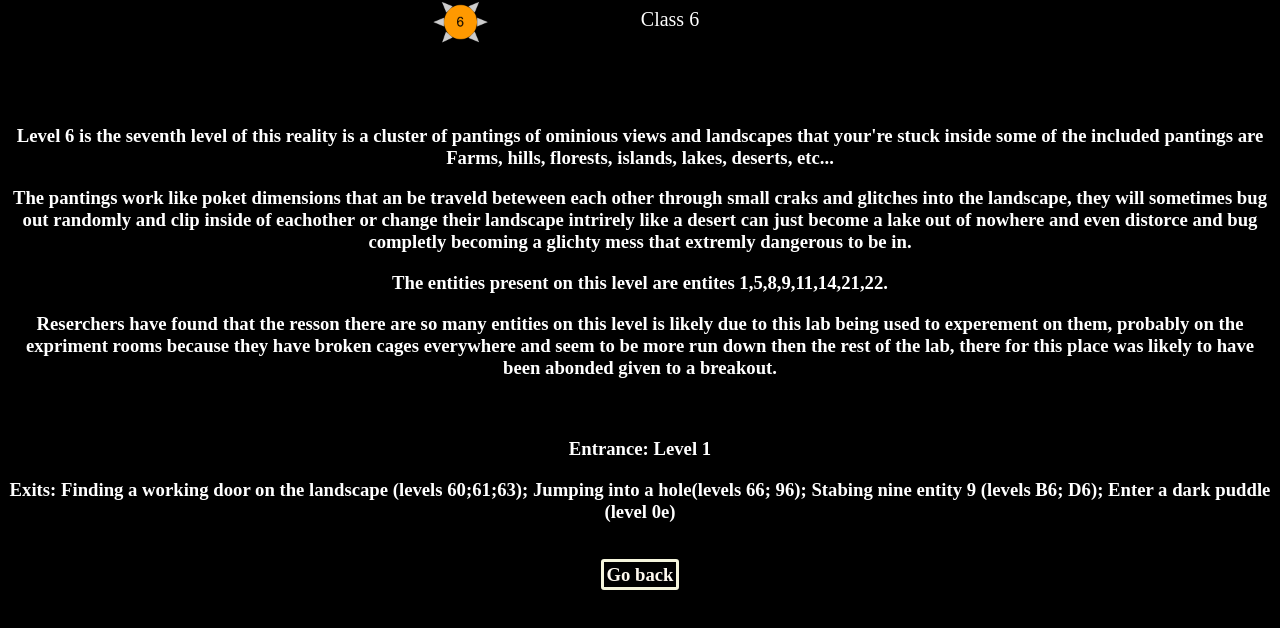
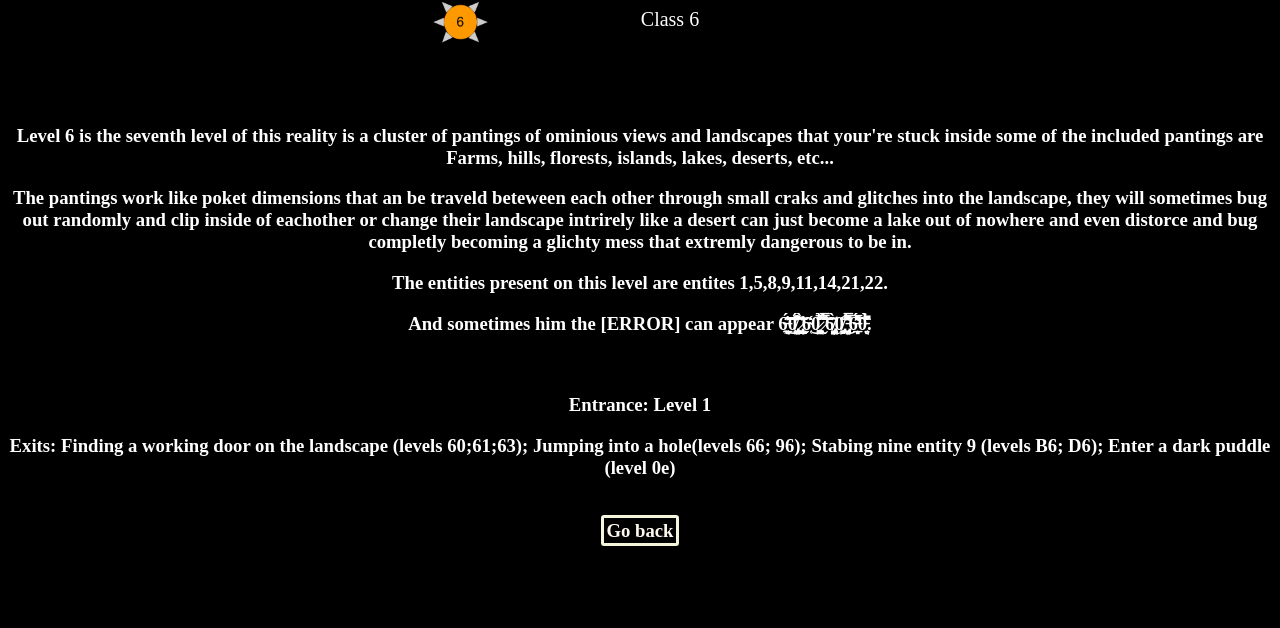
Before and after one commit to Mary-Morgan-50/Project-1001000, a plain HTML site: page level_6.html in a window 1280 px wide. Shown: the part 72-700 px from the top of the page. Drawn offline with Linux system fonts and the light colour scheme.

Commit message:
Update level_6.html
60

```diff
--- a/level_6.html
+++ b/level_6.html
@@ -14,7 +14,7 @@
     <br><h3><p>Level 6 is the seventh level of this reality is a cluster of pantings of ominious views and landscapes that your're stuck inside some of the included pantings are Farms, hills, florests, islands, lakes, deserts, etc...   </p>
     <p>The pantings work like poket dimensions that an be traveld beteween each other through small craks and glitches into the landscape, they will sometimes bug out randomly and clip inside of eachother or change their landscape intrirely like a desert can just become a lake out of nowhere and even distorce and bug completly becoming a glichty mess that extremly dangerous to be in.  </p>
     <p>The entities present on this level are entites 1,5,8,9,11,14,21,22. </p>
-    <p>Reserchers have found that the resson there are so many entities on this level is likely due to this lab being used to experement on them, probably on the expriment rooms because they have broken cages everywhere and seem to be more run down then the rest of the lab, there for this place was likely to have been abonded given to a breakout.</p>
+    <p>And sometimes him the [ERROR] can appear 6̶͖̲͉͔̻̙̄̃̇͊̔́͂͜͝͠0̸̢͓̣̤̘̯͔͚̫͉̤̣̦̔͗̎͐͒͆̌̓̈́̒̓͜͜͠ ̷̢̲̲̙̟̗̤̯̤̬͖̲͉̎̃̂̀͑̒̕6̴̜̒̒͜0̷̧̧̝͙͖͓͕͚̪̏̅̉̇͒͐̐̓̉͠ ̷̬̀̒͒̉̂̿̌̃͂̀̎͝6̸̡̢̩̣̞̪̖̩̯̦̤̝̤͔͂̀0̸̡͕̫̪̱̹̱̠͔̊̋̆̕͜ͅ ̵̡͔̜̦͍̹̜͉̽͌̿̋̾̀͊6̶̻̲͙̊̈́̓̎͌̇̄̍͛̓͑̑͐̅͠0̵̤͉̜̻̽̌̍̑̀̉̄̏̚.</p>
 
     <br><p> Entrance: Level 1</p>
 
```
